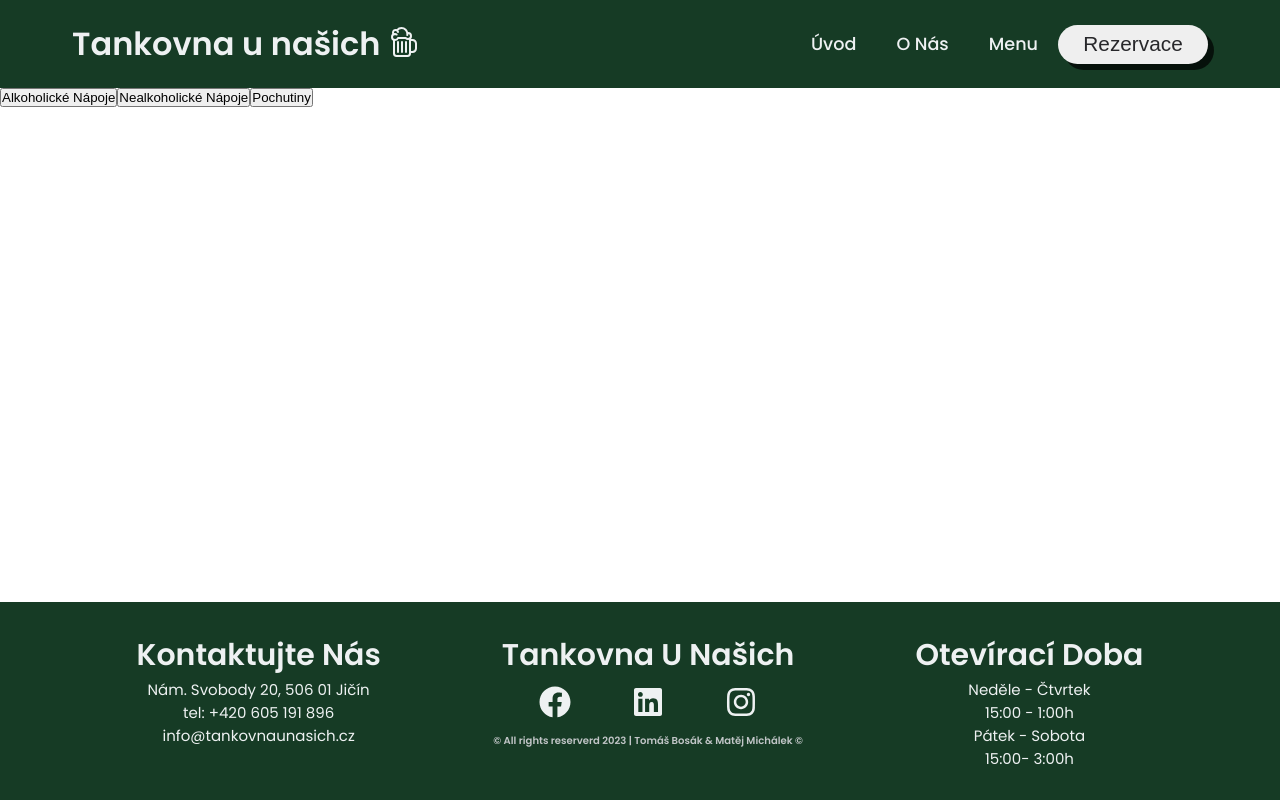
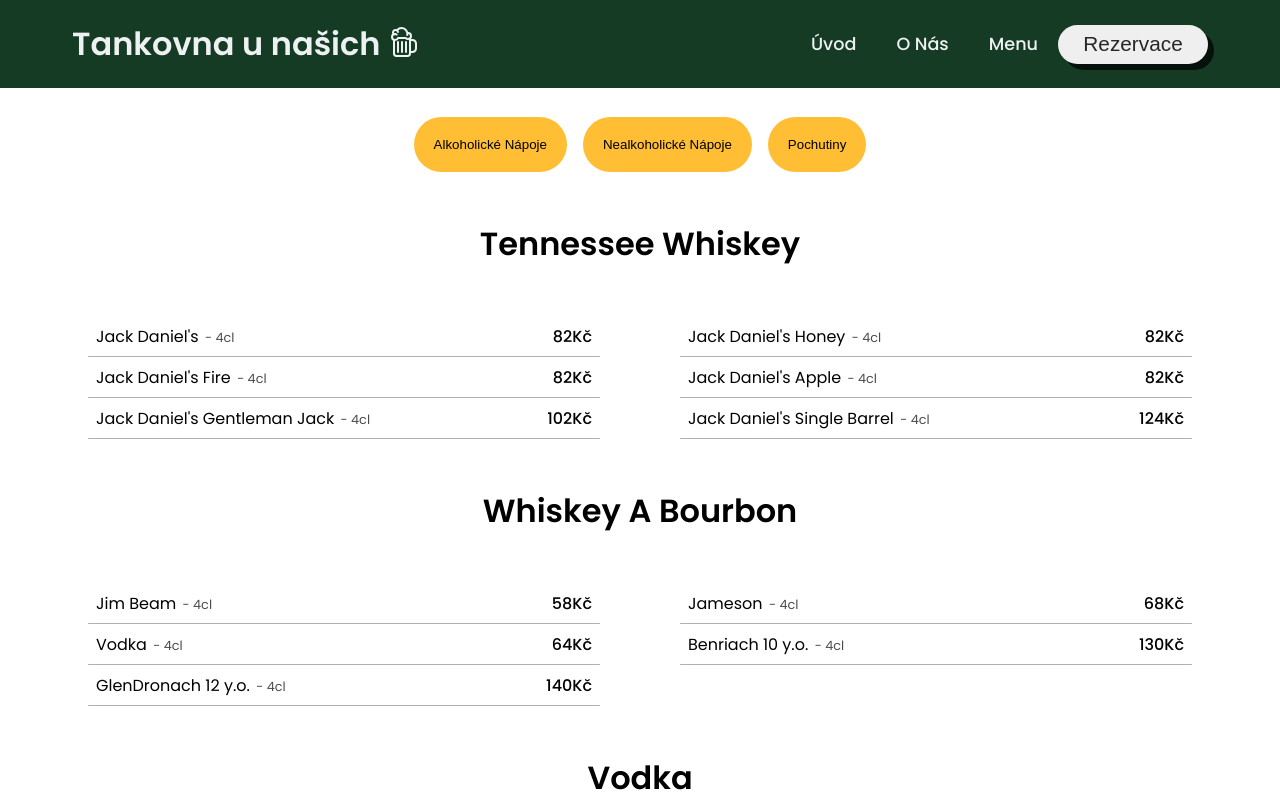
Before and after one commit to wodosharlatan/Tankovna-U-Nasich, a React (Vite) app: page /menu in a window 1280 px wide. Shown: the top 800 px of the page. Built offline with nearby package versions, Linux system fonts and the light colour scheme.

Commit message:
Menu Update

```diff
--- a/src/pages/menu/menu.jsx
+++ b/src/pages/menu/menu.jsx
@@ -11,13 +11,17 @@
 	// load alcohol products
 	const [pr, setPr] = useState([]);
 
-
-
+	// load alcohol products
 	useEffect(() => {
 		fetch("../alcoholic.json")
 			.then((response) => response.json())
-			.then((data) => { alcohol = [...data] });
+			.then((data) => {
+				alcohol = [...data];
+				setPr([...data]);
+
+			});
 	}, []);
+
 
 	useEffect(() => {
 		fetch("../non-alcoholic.json")
@@ -43,11 +47,26 @@
 
 	return (
 		<>
-			<button onClick={() => { HandleJSONrender(alcohol) }} 	>Alkoholické Nápoje</button>
-			<button onClick={() => { HandleJSONrender(non_alcoholic) }}  	>Nealkoholické Nápoje</button>
-			<button onClick={() => { HandleJSONrender(other) }}  	>Pochutiny</button>
 
-			<div className="container">
+			<div className="container  ">
+
+				<div className="menu-selector-buttons">
+
+				<div className="button_div">
+					<button className=" button_class"  onClick={() => { HandleJSONrender(alcohol) }} 	>Alkoholické Nápoje</button>
+				</div>
+
+				<div className="button_div">
+					<button className="button_class" onClick={() => { HandleJSONrender(non_alcoholic) }}  	>Nealkoholické Nápoje</button>
+				</div>
+
+
+				<div className="button_div">
+					<button className="button_class" onClick={() => { HandleJSONrender(other) }}  	>Pochutiny</button>
+				</div>
+
+				</div>
+
 				{pr.map((sectionProduct, index) => {
 					return (
 						<div className="menu_section" key={index}>
--- a/src/pages/menu/menu.scss
+++ b/src/pages/menu/menu.scss
@@ -81,3 +81,12 @@
 		}
 	}
 }
+
+.menu-selector-buttons{
+	display: flex;
+	justify-content: center;
+	align-items: center;
+	margin-top: 1rem;
+	margin-bottom: 1rem;
+	gap: 1rem;
+}
```
